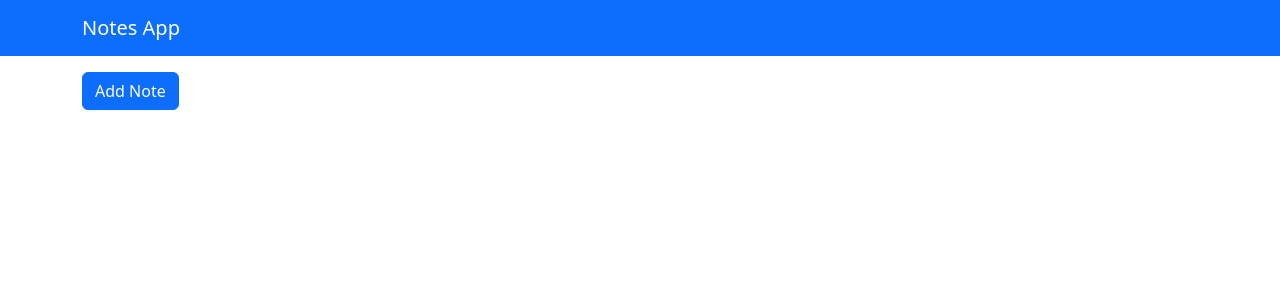
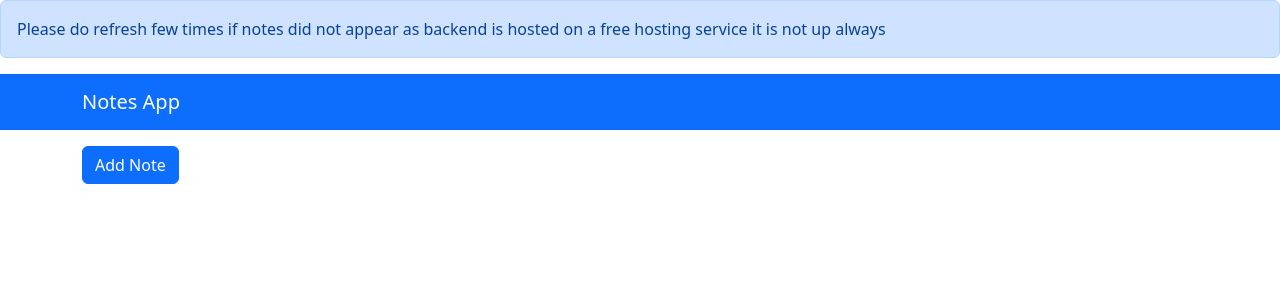
Before and after one commit to UdayGodaba/Notes-App2, a React (Create React App) app in the folder frontend/: page / in a window 1280 px wide. Shown: the top 300 px of the page. Built offline with nearby package versions, Linux system fonts and the light colour scheme; no server answers.

Commit message:
alert added

```diff
--- a/frontend/src/App.tsx
+++ b/frontend/src/App.tsx
@@ -1,3 +1,4 @@
+import { Alert } from 'react-bootstrap';
 import Header from './components/Header';
 import NotesView from './components/NotesView';
 
@@ -5,6 +6,7 @@ function App() {
 
   return (
     <>
+      <Alert>Please do refresh few times if notes did not appear as backend is hosted on a free hosting service it is not up always</Alert>
       <Header />
       <NotesView />
     </>
```
